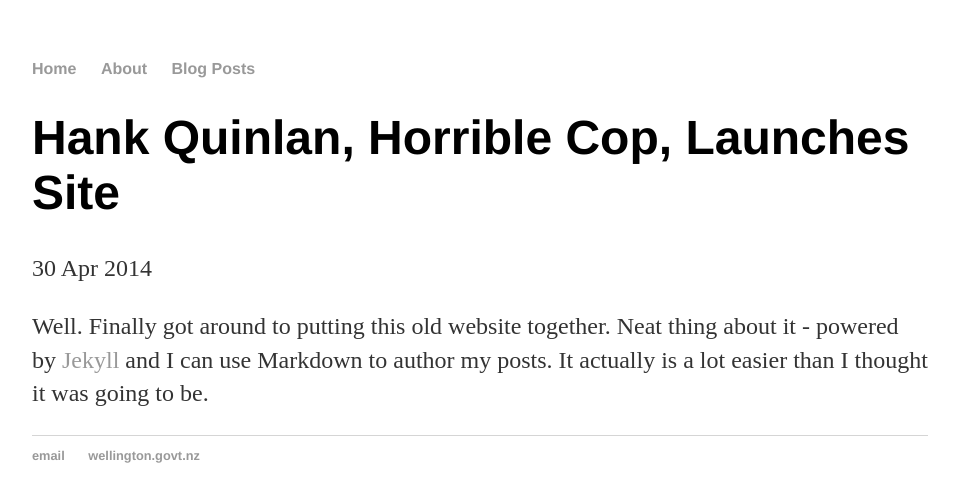
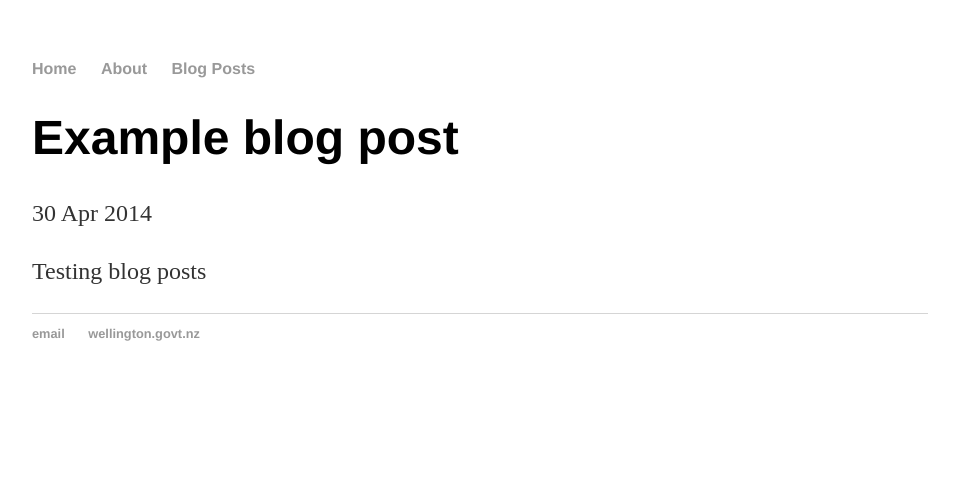
Before and after one commit to wccdigital/graphs, a Jekyll site: the page built from _posts/2016-08-26-hank-quinlan-site-launched.md, in a window 1280 px wide. Shown: the top 502 px of the page, without its empty margins (160-1119 px from the left). Built offline with Jekyll 4.4.1, drawn with Linux system fonts in a browser that asks for light colours.

Commit message:
Update 2016-08-26-hank-quinlan-site-launched.md

```diff
--- a/_posts/2016-08-26-hank-quinlan-site-launched.md
+++ b/_posts/2016-08-26-hank-quinlan-site-launched.md
@@ -1,7 +1,7 @@
 ---
 layout: post
-title: "Hank Quinlan, Horrible Cop, Launches Site"
+title: "Example blog post"
 date: 2014-04-30
 ---
 
-Well. Finally got around to putting this old website together. Neat thing about it - powered by [Jekyll](http://jekyllrb.com) and I can use Markdown to author my posts. It actually is a lot easier than I thought it was going to be.
+Testing blog posts
```
